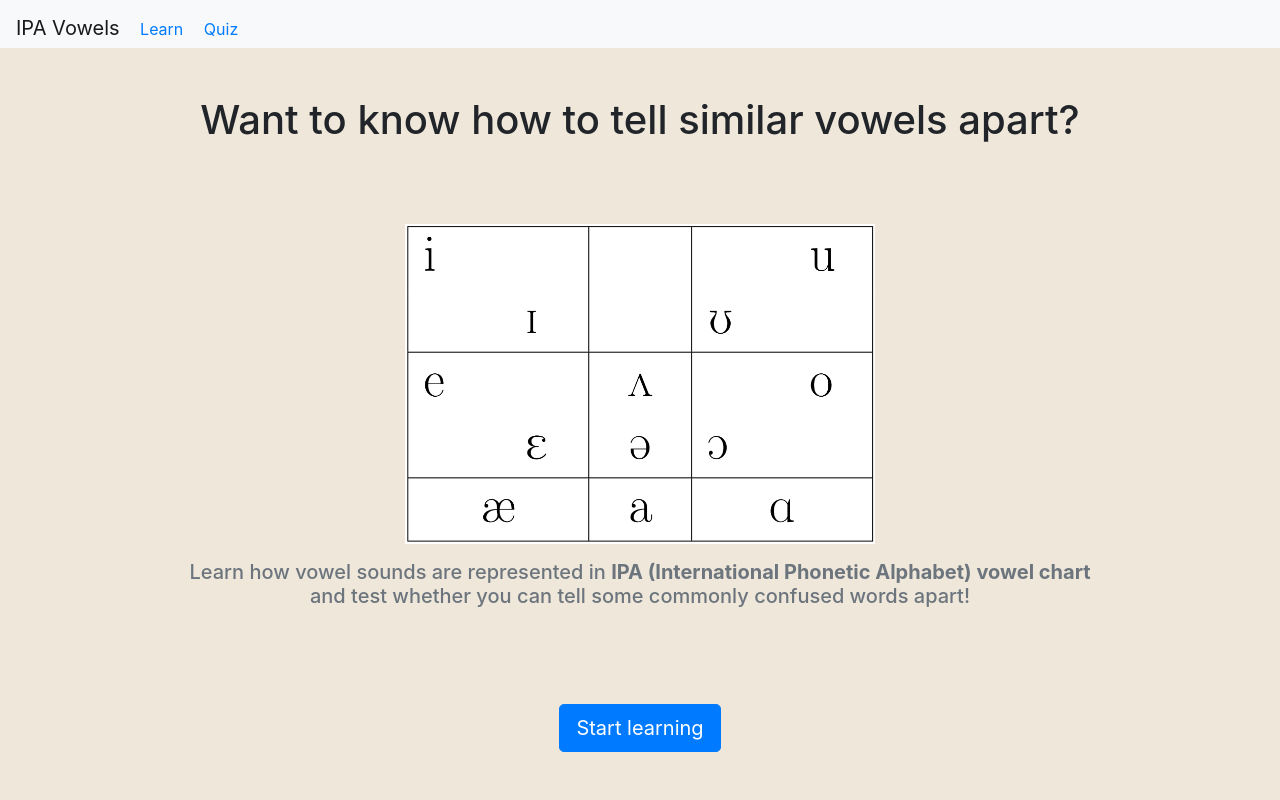
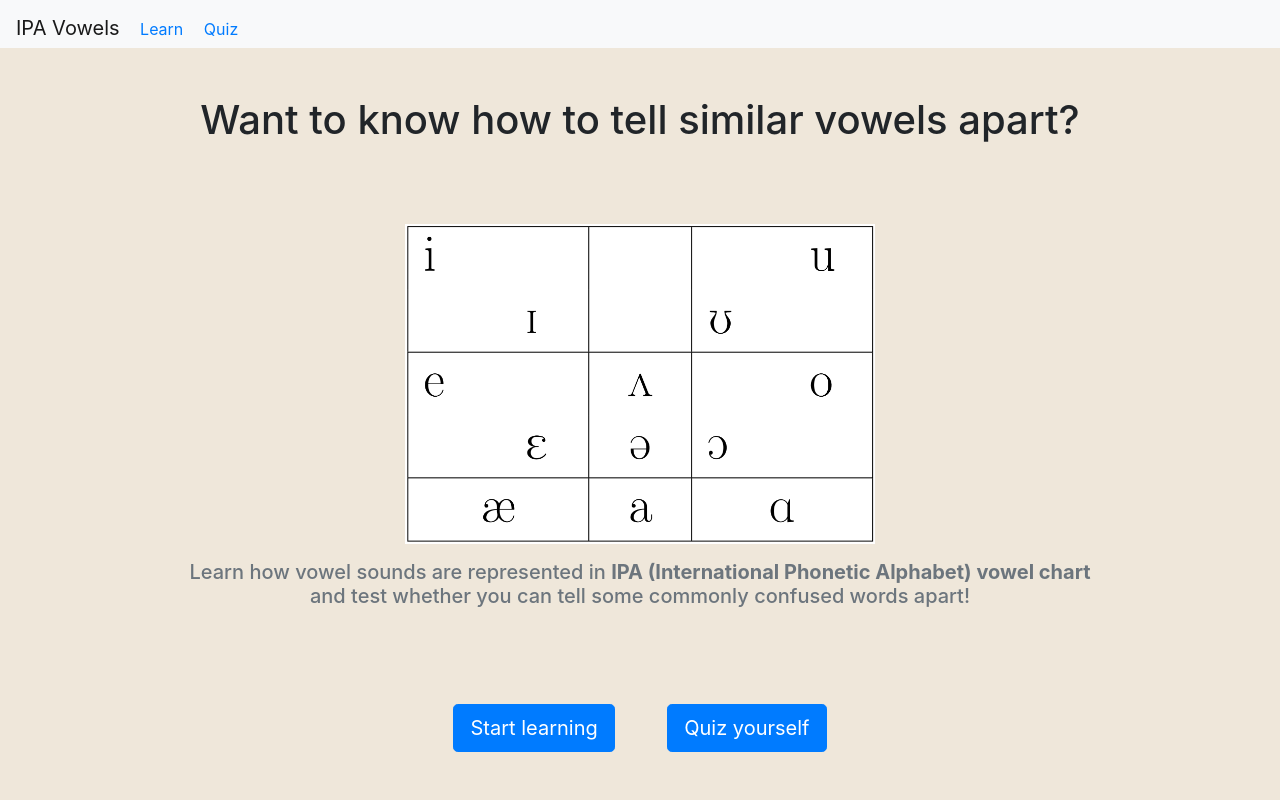
Before and after one commit to shallotly/ui-design-ipa, a Flask app: page / in a window 1280 px wide. Run offline with Flask 2, Linux system fonts and the light colour scheme; some libraries are stand-ins or nearby versions.

Commit message:
add Quiz Yourself button to homepage

```diff
--- a/templates/index.html
+++ b/templates/index.html
@@ -6,7 +6,8 @@
 	<h1>Want to know how to tell similar vowels apart?</h1><br/><br/><br/>
 	<img class="hero-image" src="/static/img/ipa-2.png" alt="IPA vowel chart"/>
 	<h5 class="text-secondary mb-5">Learn how vowel sounds are represented in <b>IPA (International Phonetic Alphabet) vowel chart</b> <br/> and test whether you can tell some commonly confused words apart! </h5><br/><br/>
-	<a class="btn btn-primary btn-lg" href="/learn/1">Start learning</a>
+	<a class="btn btn-primary btn-lg mr-5" href="/learn/1">Start learning</a>
+	<a class="btn btn-primary btn-lg" href="/quiz/1">Quiz yourself</a>
     </div>
 </div>
 
```
